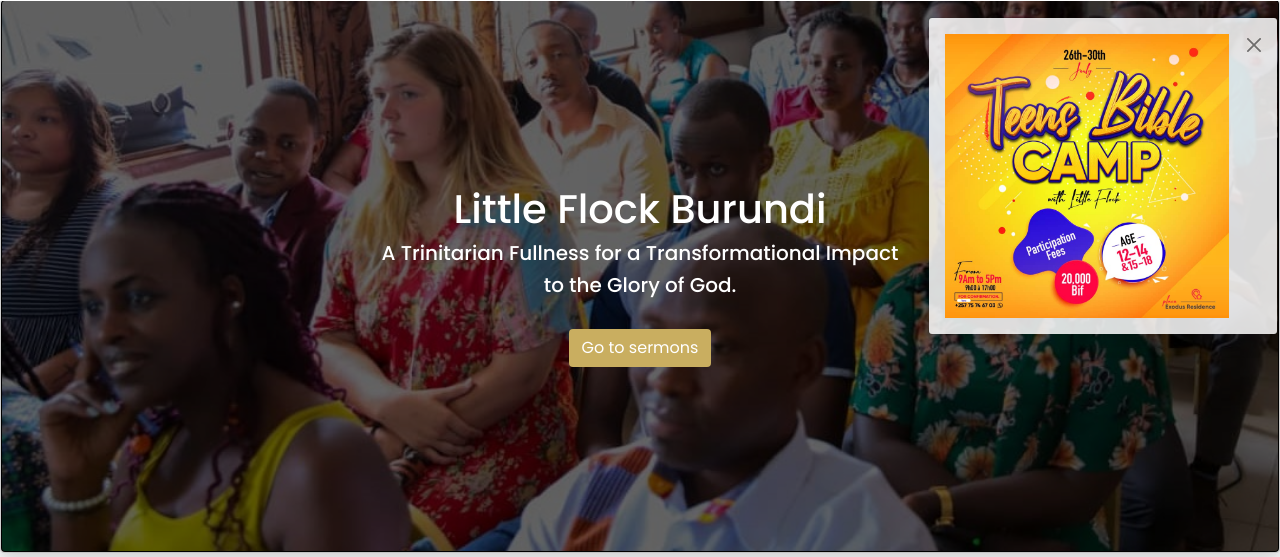
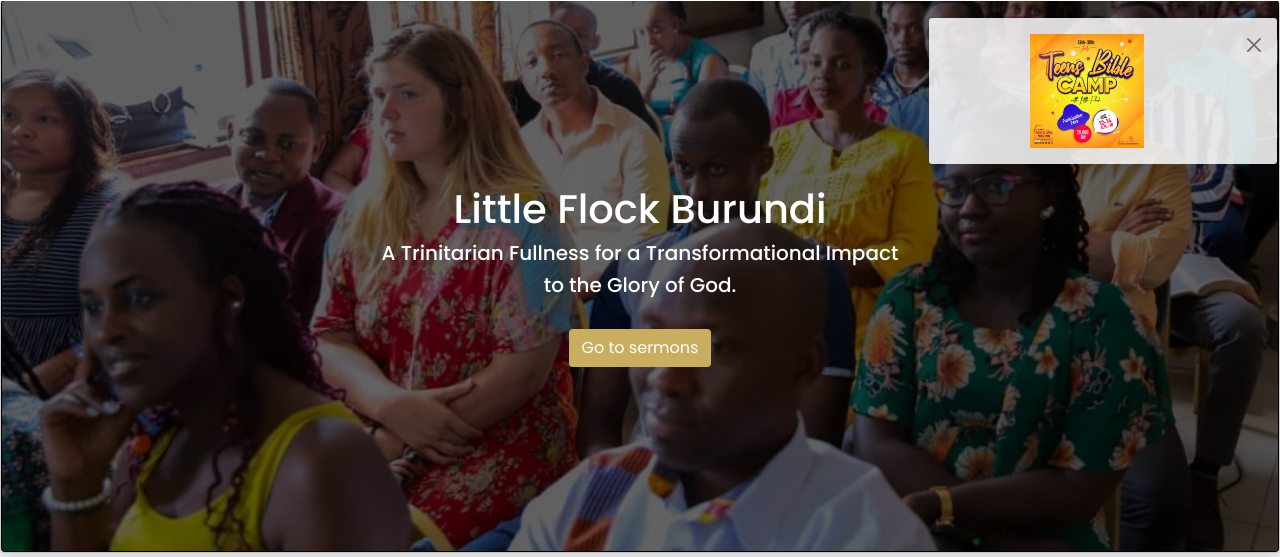
Before and after one commit to munyeshaka/littleFlockBurundi, a Django app: page / in a window 1280 px wide. Shown: the part 99-656 px from the top of the page. Run offline with Django 4.2, Linux system fonts and the light colour scheme; data comes from the database, SQL or seed files in the repository; some libraries are stand-ins or nearby versions; some web fonts are replaced.

Commit message:
re-design event card on home page

```diff
--- a/flock/templates/flock/contacts.html
+++ b/flock/templates/flock/contacts.html
@@ -45,7 +45,6 @@
             <div class="row justify-content-center">
                 <div class="contact shadow shadow bg-white " id="Contact">
                     <div class="container-lg py-4">
-
                         <div class="row bg-white justify-content-center">
                             <h1 class="text-center fw-bold mb-0" style="color:#c9ae60;">Contact us</h1>
 
@@ -54,6 +53,7 @@
                                     <form class="form-contact contact_form container" action="{% url 'flock:contacts' %}" method="post" id="contactForm"
                                     novalidate="novalidate">
                                     {% csrf_token %}
+
                                     <div class="row">
                                         <div class="col-lg-6 mb-4">
                                             {{ form.emailid}}
@@ -68,7 +68,6 @@
                                         </div>
                                     </div>
                                     <div class="row">
-
                                         <div class="col-lg-12 mb-4">
                                             <div class="d-grid gap-2">
                                                 <button type="submit" class="btn" style="background-color:#c9ae60; color:white;" >Send Message</button>
@@ -84,7 +83,7 @@
                 </div>
             </div>
         </div>
-      </div>
+
     </div>
 </div>
 
--- a/flock/templates/flock/home.html
+++ b/flock/templates/flock/home.html
@@ -21,13 +21,13 @@
 
             {% for upcomingEvent in upcomingEventss %}
 
-                <div class="alert alert-warning col-md-3 toast alert-dismissible fade show" role="alert" style="position: absolute; top: 4; right: 0;">
+                <div class="alert alert-warning col-md-3 toast alert-dismissible fade show" role="alert" style="position: absolute; top: 4; right: 0; ">
 
-                    <img src="{{ upcomingEvent.photo.url }}" class="img-fluid" style="max-width: 100%; height: auto;" alt="">
+                    <img src="{{ upcomingEvent.photo.url }}" class="img-fluid" style="max-width: 40%; height: auto;" alt="">
                     <button type="button" class="btn-close" data-bs-dismiss="alert" aria-label="Close"></button>
               </div>
 
-              {% endfor%}
+            {% endfor%}
 
 
                     {% comment %} text sasa zo hejuru y'ifoto {% endcomment %}
```
Lines whose indentation alone changed are shown as unchanged.
